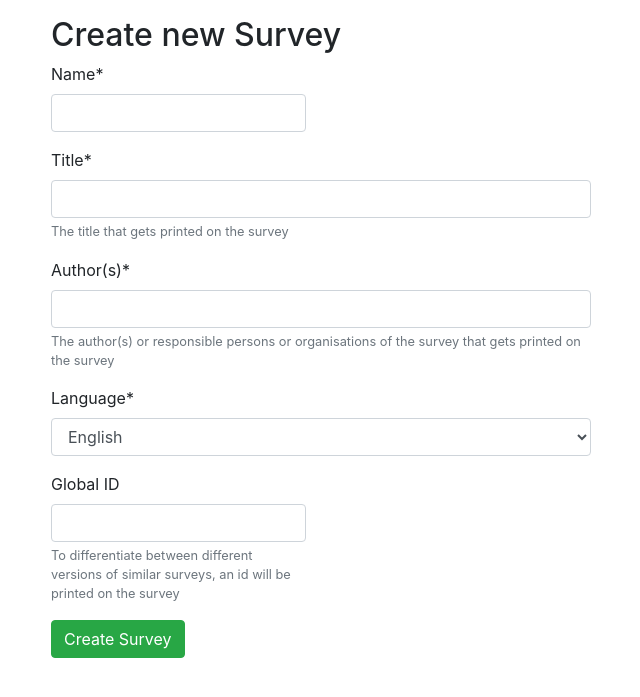
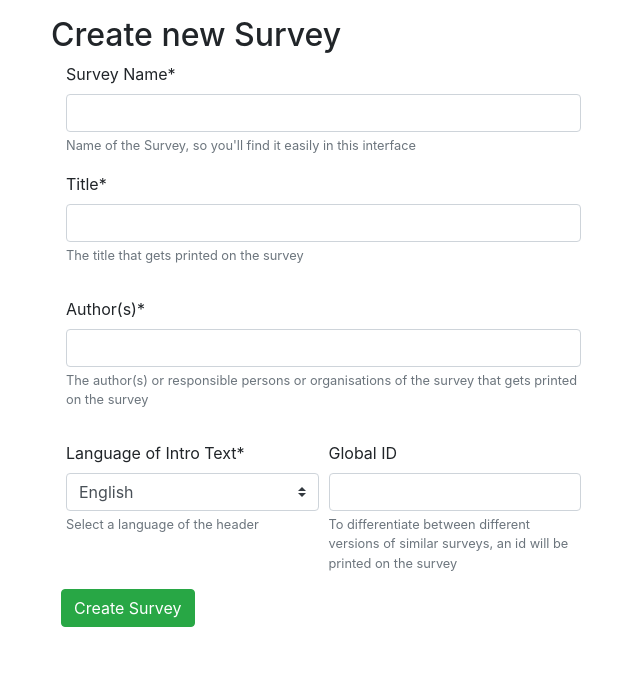
Before and after one commit to sdaps/sdaps-web, a Django app: page /surveys/create/ in a window 1280 px wide. Shown: the part 76-773 px from the top of the page, without its empty margins (34-674 px from the left). Run offline with Django 3.2, Linux system fonts and the light colour scheme; the visitor is signed in with stand-in values (Sample User, id 1); parts of the project's set-up code (start-up, migrations or seed data) failed here and were passed over; some libraries are stand-ins or nearby versions.

Commit message:
survey editor: displaying form error, new success_url, add tex_class_options

```diff
--- a/sdaps_ctl/forms.py
+++ b/sdaps_ctl/forms.py
@@ -18,36 +18,131 @@
 from django import forms
 from django.conf import settings
 from crispy_forms.helper import FormHelper
-from crispy_forms.layout import Submit
+from crispy_forms.layout import *
 from . import models
 
 available_survey_languages = settings.AVAILABLE_SURVEY_LANGUAGES
 
 class SurveyModelForm(forms.ModelForm):
     # Is there a way to get the max_length from the Model?
-    name = forms.CharField(min_length=4, max_length=100)
-    language = forms.ChoiceField(widget=forms.Select, choices=available_survey_languages)
+    name = forms.CharField(
+            widget=forms.TextInput,
+            min_length=4,
+            max_length=100,
+            label="Survey Name",
+            help_text="Name of the Survey, so you'll find it easily in this interface",
+            error_messages = {
+                'max_length': "The name of the survey is to long.",
+                'min_length': "The name of the survey has to have at least 4 characters."}
+            )
+    language = forms.ChoiceField(
+            widget=forms.Select(
+                attrs={'class': 'custom-select'}
+            ),
+            choices=available_survey_languages,
+            label="Language of Intro Text",
+            help_text="Select a language of the header",
+            )
 
     class Meta:
         model = models.Survey
-        fields = ('name', 'title', 'author', 'language', 'globalid')
+        fields = ('title', 'author', 'globalid', 'name', 'language')
         labels = {
-                'name': "Name",
                 'title': "Title",
                 'author': "Author(s)",
-                'language': "Language",
                 'globalid': "Global ID",
                 }
         help_texts = {
                 'title': "The title that gets printed on the survey",
                 'author': "The author(s) or responsible persons or organisations of the survey that gets printed on the survey",
-                'language': "Select a language of the header",
                 'globalid': "To differentiate between different versions of similar surveys, an id will be printed on the survey",
-                'name': "Name of the Survey, so you'll find it easily in this interface",
                 }
-        error_messages = {
-                'name' : {
-                    'max_length': "The name of the survey is to long.",
-                    'min_length': "The name of the survey has to have at least 4 characters.",
-                    },
-                }
+
+    def __init__(self, *args, **kwargs):
+        super().__init__(*args, **kwargs)
+        self.helper = FormHelper()
+        self.helper.form_style = 'inline'
+        self.helper.layout = Layout(
+            Row(
+                Column('name', css_class='col-md-12 col-lg-0'),
+                Column('title', css_class='form-group col-md-12 col-lg-0'),
+                Column('author', css_class='form-group col-md-12'),
+                Column('language', css_class='col-md-6'),
+                Column('globalid', css_class='col-md-6'),
+                css_class='form-row col-md-6'
+            ),
+            Row(
+                Submit('submit', 'Create Survey', css_class='btn btn-success'),
+                css_class='form-row col-md-12'
+            ),
+        )
+
+
+class SurveyEditForm(SurveyModelForm):
+    language = forms.ChoiceField(
+            widget=forms.Select(
+                attrs={'class': 'custom-select'}
+            ),
+            choices=available_survey_languages,
+            label="Language of Intro Text",
+            help_text="Select a language of the header",
+            )
+    opts_noinfo = forms.BooleanField(
+            widget=forms.CheckboxInput,
+            label="No Instruction Header",
+            help_text="If checked, then the header for 'How to fill out the form' won't be displayed.",
+            required = False
+            )
+    opts_paper_format = forms.ChoiceField(
+            widget=forms.RadioSelect,
+            label="Paper Format",
+            choices=[('a4paper', 'A4'), ('letterpaper', 'Letter')],
+            initial='a4paper',
+            )
+    opts_print_questionnaire_id = forms.BooleanField(
+            widget=forms.CheckboxInput,
+            label="No Questionnaire ID",
+            required = False
+            )
+
+    class Meta(SurveyModelForm.Meta):
+        model = models.Survey
+        fields = ('title', 'author', 'globalid', 'name', 'language', 'opts_noinfo', 'opts_paper_format', 'opts_print_questionnaire_id')
+
+    def __init__(self, *args, **kwargs):
+        super(SurveyModelForm, self).__init__(*args, **kwargs)
+        instance = kwargs.get('instance', None)
+        if instance:
+            self.fields['opts_noinfo'].initial = instance.opts_noinfo
+            self.fields['opts_paper_format'].initial = instance.opts_paper_format
+            self.fields['opts_print_questionnaire_id'].initial = instance.opts_print_questionnaire_id
+        self.helper = FormHelper()
+        self.helper.layout = Layout(
+            Row(
+                Row(
+                    Column('name', css_class='col-md-12'),
+                    Column('title', css_class='col-md-12'),
+                    Column('author', css_class='col-md-12'),
+                    Column('language', css_class='col-md-12'),
+                    css_class='form-row col-md-5'
+                ),
+                Row(css_class='form-row col-md-2'),
+                Row(
+                    Column('globalid', css_class='col-md-12'),
+                    Column('opts_noinfo', css_class='col-md-12'),
+                    Column('opts_paper_format', css_class='col-md-12'),
+                    Column('opts_print_questionnaire_id', css_class='col-md-12'),
+                    css_class='form-row col-md-5'
+                ),
+                Submit('submit', 'Update Survey', css_class='btn btn-success form-row'),
+                css_class='col-md-12 form-row'
+            ),
+        )
+    def save(self, commit=True):
+        instance = super(SurveyEditForm, self).save(commit=False)
+        instance.set_tex_cls_opts('noinfo', self.cleaned_data['opts_noinfo'])
+        instance.set_tex_cls_opts('paper_format', self.cleaned_data['opts_paper_format'])
+        instance.set_tex_cls_opts('print_questionnaire_id', self.cleaned_data['opts_print_questionnaire_id'])
+        if commit:
+            instance.save()
+        return instance
--- a/sdaps_ctl/models.py
+++ b/sdaps_ctl/models.py
@@ -18,6 +18,7 @@
 import os
 import time
 import datetime
+import json
 
 from . import tasks
 
@@ -68,6 +69,7 @@ class Survey(models.Model):
     title = models.CharField(max_length=200, default='')
     author = models.CharField(max_length=200, default='')
     language = models.CharField(max_length=200, default='')
+    latex_class_options = models.TextField(default='')
 
     created_at = models.DateTimeField(auto_now_add=True)
     updated_at = models.DateTimeField(auto_now=True)
@@ -88,6 +90,35 @@ class Survey(models.Model):
         if not self.slug:
             self.slug = get_random_string(6,'ABCDEFGHIJKLMNOPQVWXYZ0123456789')
         super().save(*args, **kwargs)
+
+    def get_tex_cls_opts(self, key):
+        if self.latex_class_options:
+            tex_cls_opts = json.loads(self.latex_class_options)
+            return tex_cls_opts[key]
+        else:
+            return False
+
+    def set_tex_cls_opts(self, key, value):
+        # change an option
+        tex_cls_opts_json = json.loads('{}')
+        if self.latex_class_options:
+            tex_cls_opts_json = json.loads(self.latex_class_options)
+        # create the option
+        tex_cls_opts_json[key] = value
+        self.latex_class_options = json.dumps(tex_cls_opts_json)
+        self.save()
+
+    @property
+    def opts_noinfo(self):
+        return self.get_tex_cls_opts('noinfo')
+
+    @property
+    def opts_paper_format(self):
+        return self.get_tex_cls_opts('paper_format')
+
+    @property
+    def opts_print_questionnaire_id(self):
+        return self.get_tex_cls_opts('print_questionnaire_id')
 
 UPLOADING = 0
 FINISHED = 1
--- a/sdaps_ctl/templates/survey_create.html
+++ b/sdaps_ctl/templates/survey_create.html
@@ -8,23 +8,10 @@
     </div>
 </div>
 <div class="row">
-    <div class="col-6">
+    <div class="col-12">
         <form method="post" novalidate>
             {% csrf_token %}
-            <div class="row">
-              <div class="col-6">
-                {{ form.name|as_crispy_field }}
-              </div>
-            </div>
-            {{ form.title|as_crispy_field }}
-            {{ form.author|as_crispy_field }}
-            {{ form.language|as_crispy_field }}
-            <div class="row">
-                <div class="col-6">
-                {{ form.globalid|as_crispy_field }}
-                </div>
-            </div>
-        <button type="submit" class="btn btn-success">Create Survey</button>
+	    {% crispy form %}
       </form>
     </div>
 </div>
--- a/sdaps_ctl/views.py
+++ b/sdaps_ctl/views.py
@@ -50,7 +50,7 @@ from . import tasks
 from . import forms
 import io
 
-import simplejson as json
+import json
 
 from sdaps.model.survey import Survey as SDAPSSurvey
 from sdaps import image
@@ -199,9 +199,11 @@ def questionnaire_tex_download(request, slug):
 class SurveyUpdateView(PermissionRequiredMixin, generic.edit.UpdateView):
     permission_required = 'can_design_draft'
     model = models.Survey
-    form_class = forms.SurveyModelForm
+    form_class = forms.SurveyEditForm
     template_name = 'edit_questionnaire.html'
-    success_url = '/surveys'
+
+    def get_success_url(self):
+        return '/surveys/' + self.object.slug + '/edit'
 
     def get_object(self, queryset=None):
         self.object = get_object_or_404(models.Survey, slug=self.kwargs['slug'])
```
Also changed, not shown: sdaps_ctl/templates/edit_questionnaire.html (+13 -13 lines), sdaps_ctl/texwriter.py (+5 -4 lines), sdaps_ctl/migrations/0009_auto_20201025_1755.py (added).
